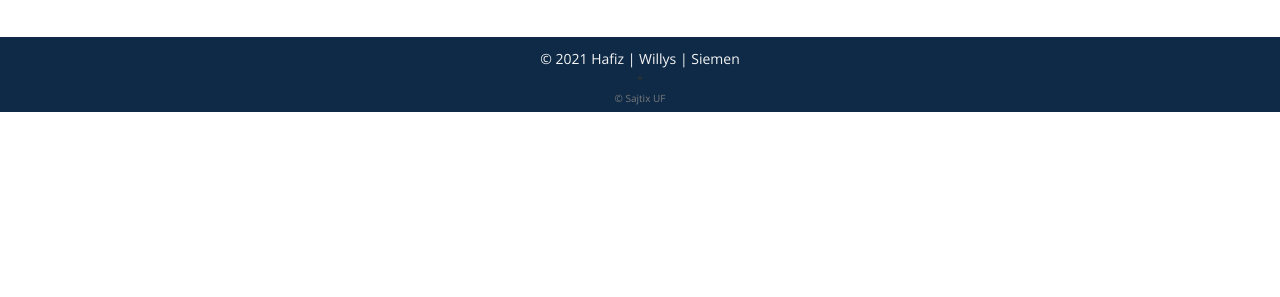
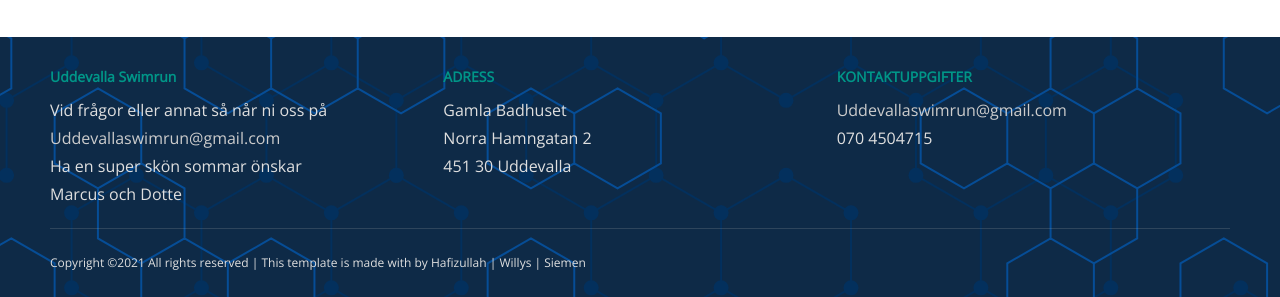
Before and after one commit to HafizullahIT19/SwimrunProject, a plain HTML site: page index.html in a window 1280 px wide. Shown: the part 2144-2441 px from the top of the page. Before the commit the page ends 2256 px from the top, so only its background shows below. Drawn offline with nearby package versions, Linux system fonts and the light colour scheme; no server answers.

Commit message:
footer create

```diff
--- a/css/style.css
+++ b/css/style.css
@@ -516,9 +516,7 @@ a:hover > b{
 /* -------------------------- End of header  -------------------------- */
 
 
-
 /* -------------------------- main Start  -------------------------- */
-
 
 /* ------------------- Content Start ------------------- */
 .content{
@@ -856,11 +854,11 @@ a:hover > b{
 .subscraibe-form-text{
     padding: 13px 58px 13px 13px;
     float: left;
-    border: 1px solid #f9b500;
+    border: 1px solid #009688;
     width: calc(100% - 73px);
 }
 .subscraibe-form-text:focus{
-    outline-color: #f9b500;
+    outline-color: #009688;
 }
 
 .subscraibe-form button{
@@ -871,7 +869,7 @@ a:hover > b{
     margin-right: .5px;
     border: none;
     text-align: center;
-    background-color: #f9b500;
+    background-color: #009688;
 }
 
 .subscraibe-form button:hover{
@@ -902,102 +900,67 @@ a:hover > b{
 
 /* End of container */
 
+/* -------------------------- End of main  -------------------------- */
 
+/* -------------------------- Footer Start  -------------------------- */
 
-
-
-
-
-
-
-
-
-
-
-
-
-
-
-
-
-
-
-
-
-
-
-/* ------------- Video-content Start -------------*/
-.video-app{
-    margin: 30px auto 30px auto;
-    margin-top: 10px;
-    width: 80%;
-    height: 570px;
-    position: relative;
-    z-index: 3;
-    /* background-color: #009688; */
+.footer{
+    background-image: url("../img/footer.svg");
+    /* background-repeat: no-repeat; */
+    background-position: center;
 }
 
-.video{
-    position: absolute;
+.footer-row{
     width: 100%;
-    height: 100%;
-    border: aquamarine 2px solid;
-    border-radius: 27px;
-    -webkit-border-radius: 27px;
-    -moz-border-radius: 27px;
-    -ms-border-radius: 27px;
-    -o-border-radius: 27px;
-}
-.video-content{
-    display: none;
-    width: 100%;
-    height: 100%;
-    position: absolute;
-    padding-top: 120px;
-    text-align: center;
-    background: rgba(0, 0, 0, 0.5);
-    border: rgb(0, 0, 0) 2px solid;
-    border-radius: 27px;
-    -webkit-border-radius: 27px;
-    -moz-border-radius: 27px;
-    -ms-border-radius: 27px;
-    -o-border-radius: 27px;
+    /* background-color: rgba(25, 25, 25, .1); */
 }
 
-.video-icons-content{
-    width: 100%;
-    height: 10%;
-    position: absolute;
-    bottom: 40px;
-    text-align: center;
-    padding: 40px;
-    /* background: rgba(231, 85, 85, 0.5); */
+.footer-col{
+    float: left;
+    margin-right: 30px;
+    width: calc(calc(100% / 3) - 30px);
 }
 
-
-
-.video-icons-content i{
-    font-size: 35px;
-    float: right;
-    /* padding: 15px; */
-    color: aquamarine;
-    margin-left: 20px;
+.footer-p{
+    color:#dfdfdf;
+    line-height: 28px;
+    font-size: 16px;
 }
 
-.video-icons-content i:hover{
-    font-size: 45px;
-    margin-left: 30px;
-    margin-bottom: 10px;
-    color: rgb(1, 250, 167);
+.footer-p a {
+    color: #cccccc;
+    font-size: 16px;
 }
 
-/* ------------- Video-content End -------------*/
+.footer-p a:hover {
+    color: #009688;
+}
+.footer-p-padding-20px{
+    padding: 20px 0;
+    font-size: 12px;
+}
 
+.footer-section-title{
+    color: #009688;
+    padding: 30px 0 10px 0 ;
+}
 
-/* -------------------------- End of main  -------------------------- */
+.footer-line{
+    background-color: rgb(175, 175, 175, .2);
+    height: 1px;
+    margin-top: 20px;
+}
 
+@media (max-width: 767.98px) {
+    .footer-col{
+        float: none;
+        /* padding: 15px; */
+        width:calc(100% - 30px) ;
+        margin-right: 0;
+    }
+}
 
-/* -------------------------- Footer Start  -------------------------- */
+/* --------------------------  End of footer  -------------------------- */
 
 /* ------------- Btn goes up -------------*/
 .btn-goes-up{
@@ -1017,53 +980,4 @@ a:hover > b{
     color: #009688;
 }
 
-/* .btn-goes-up:hover{
-    background-color: #009688;
-    border-radius: 100%;
-    margin: 0px -2px;
-} */
 /* End of Btn goes up */
-
-
-.footer-bottom {
-    position: relative;
-    bottom: 0;
-}
-
-
-
-
-.block {
-    position: relative;
-    left: 0;
-    bottom: 0;
-    /* background-color: black; */
-    background-color: #0E2A47;
-    width: 100%;
-    height: 75px;
-    text-align: center;
-    color: white;
-    font-size: 9px;
-}
-
-.namn {
-    padding-top: 12px;
-    color: whitesmoke;
-}
-
-.plus {
-    font-size: 14px;
-}
-
-.sajjan {
-    color: rgb(122, 122, 122);
-    font-size: 10px;
-}
-
-.sajjan:hover {
-    color: white;
-    transition: 0.25s;
-}
-
-
-/* End of footer*/
--- a/index.html
+++ b/index.html
@@ -15,6 +15,7 @@
         <title>Tomswimrun</title>
     </head>
     <body>
+
 
 <!----------------- Loading --------------->
         <div id="loadingBox" class="loading-box"></div>
@@ -88,6 +89,7 @@
         </header>
 <!----------------- End of header --------------->
 
+<!----------------- Main Start --------------->
         <main class="app">
             <section class="content">
                 <!-- Intro Start -->
@@ -375,46 +377,53 @@
                 <section class="clear-fix"></section>
             </section>
         </main>
-
-
-
-
-
-
-                 <!-- TODO video  -->
-                <!-- <div class=" video-app">
-                    <video autoplay muted loop id="video" class="video">
-                        <source src="videos/uddevallaSwimrun.mp4" type="video/mp4">
-                        Tomswimrun video.
-                    </video>
-                    <div id="video-content" class="video-content">
-                        <img src="./img/logospring.png" alt="">
-                    </div>
-                    <div class="video-icons-content">
-                        <i id="play" class="fas fa-play-circle"></i>
-                        <i id="volume" class="fas fa-volume-mute"></i>
-                    </div>
-                </div> -->
-
-
+<!----------------- End of main --------------->
 
 <!----------------- Footer Start --------------->
-        <footer>
+        <footer class="footer">
+            <section class="app">
+                <section class="footer-row">
+                    <section class="footer-col">
+                        <h3 class="footer-section-title">Uddevalla Swimrun</h3>
+                        <p class="footer-p">Vid frågor eller annat så når ni oss på <a href="mailto:Uddevallaswimrun@gmail.com">Uddevallaswimrun@gmail.com</a></p>
+                        <p class="footer-p">Ha en super skön sommar önskar</p>
+                        <p class="footer-p">Marcus och Dotte</p>
+                    </section>
+                    <section class="footer-col">
+                        <h3 class="footer-section-title">ADRESS</h3>
+                            <p class="footer-p">Gamla Badhuset</p>
+                            <P class="footer-p">Norra Hamngatan 2</P>
+                            <P class="footer-p">451 30 Uddevalla</P>
+                    </section>
+                    <section class="footer-col">
+                        <h3 class="footer-section-title">KONTAKTUPPGIFTER</h3>
+                            <p class="footer-p">
+                                <a href="mailto:Uddevallaswimrun@gmail.com">Uddevallaswimrun@gmail.com</a>
+                            </p>
+                            <p class="footer-p">070 4504715</p>
+                    </section>
+                    <section class="clear-fix"></section>
+                </section>
+
+                <section class="footer-line"></section>
+
+                <section class="footer-row">
+                    <p class="footer-p footer-p-padding-20px">
+                        Copyright ©2021 All rights reserved | This template is made with by Hafizullah | Willys | Siemen
+                    </p>
+                    <section class="clear-fix"></section>
+                </section>
+            </section>
+            <section class="clear-fix"></section>
+        </footer>
+        <!----------------- End of footer --------------->
+
         <!-- Btn goes up -->
         <button id="btnGoesUp" class="btn-goes-up">
             <i class="fas fa-arrow-circle-up "></i>
         </button>
         <!-- End of btn goes up -->
 
-            <div class="footer-bottom">
-                <div class="block">
-                    <p class="namn">&#169; 2021 Hafiz | Willys | Siemen<br>
-                    <p class="plus">+<br><a class="sajjan" href="https://www.sajtix.se/" target="_blank">&#169; Sajtix UF</p>
-                </div>
-            </div>
-        </footer>
-<!----------------- End of footer --------------->
-
         <script src="https://cdnjs.cloudflare.com/ajax/libs/bodymovin/5.7.8/lottie.min.js"></script>
         <script src="js/main.js"></script>
     </body>
--- a/js/main.js
+++ b/js/main.js
@@ -11,12 +11,15 @@ const loading = lottie.loadAnimation({
 });
 //End of loading box
 
+
 //Onload Funtion
 window.onload = () => {
     loadingBox.style.display = 'none';
     console.log('page is fully loaded');
 };
 //End of onload
+
+// Show Logo Start
 window.addEventListener('scroll', function () {
     const scrollY = window.scrollY;
     const logoSmall = document.querySelector("#headerLogo");
@@ -44,8 +47,6 @@ window.addEventListener('scroll', function () {
     console.log(scrollY);
 });
 
-// Show Logo
-
 // End of show Logo
 
 
@@ -63,59 +64,6 @@ function showMenu() {
     }
 }
 //End of show menu
-
-
-
-
-
-
-
-
-// ----------------- Video Start -------------------
-
-const video = document.querySelector('#video');
-const videoContent = document.querySelector('#video-content');
-const playBtn = document.querySelector('#play');
-const volumeBtn = document.querySelector('#volume');
-
-//Play Btn
-// playBtn.addEventListener('click', function () {
-//     if (video.paused) {
-//         video.play();
-//         playBtn.classList.remove('fas', 'fa-pause-circle');
-//         playBtn.classList.add('fas', 'fa-play-circle');
-//         videoContent.style.display = 'none';
-//         console.log('Play');
-//     } else {
-//         video.pause();
-//         playBtn.classList.remove('fas', 'fa-play-circle');
-//         playBtn.classList.add('fas', 'fa-pause-circle');
-//         videoContent.style.display = 'inline';
-//         console.log('Pause');
-//     }
-// });
-
-//Volume Btn
-// volumeBtn.addEventListener('click', function () {
-//     if (video.paused) {
-//         video.play();
-//         volumeBtn.classList.remove('fas', 'fa-volume-mute');
-//         volumeBtn.classList.add('fas', 'fa-volume-down');
-//         console.log('Volume Down');
-//     } else {
-//         video.pause();
-//         volumeBtn.classList.remove('fas', 'fa-volume-down');
-//         volumeBtn.classList.add('fas', 'fa-volume-mute');
-//         console.log('Volume Mute');
-//     }
-// });
-
-//Video End
-
-// ----------------- Login Btn Start -------------------
-
-// Login Btn End
-
 
 
 
```
Also changed, not shown: img/footer.svg (added). Lines whose indentation alone changed are shown as unchanged.
